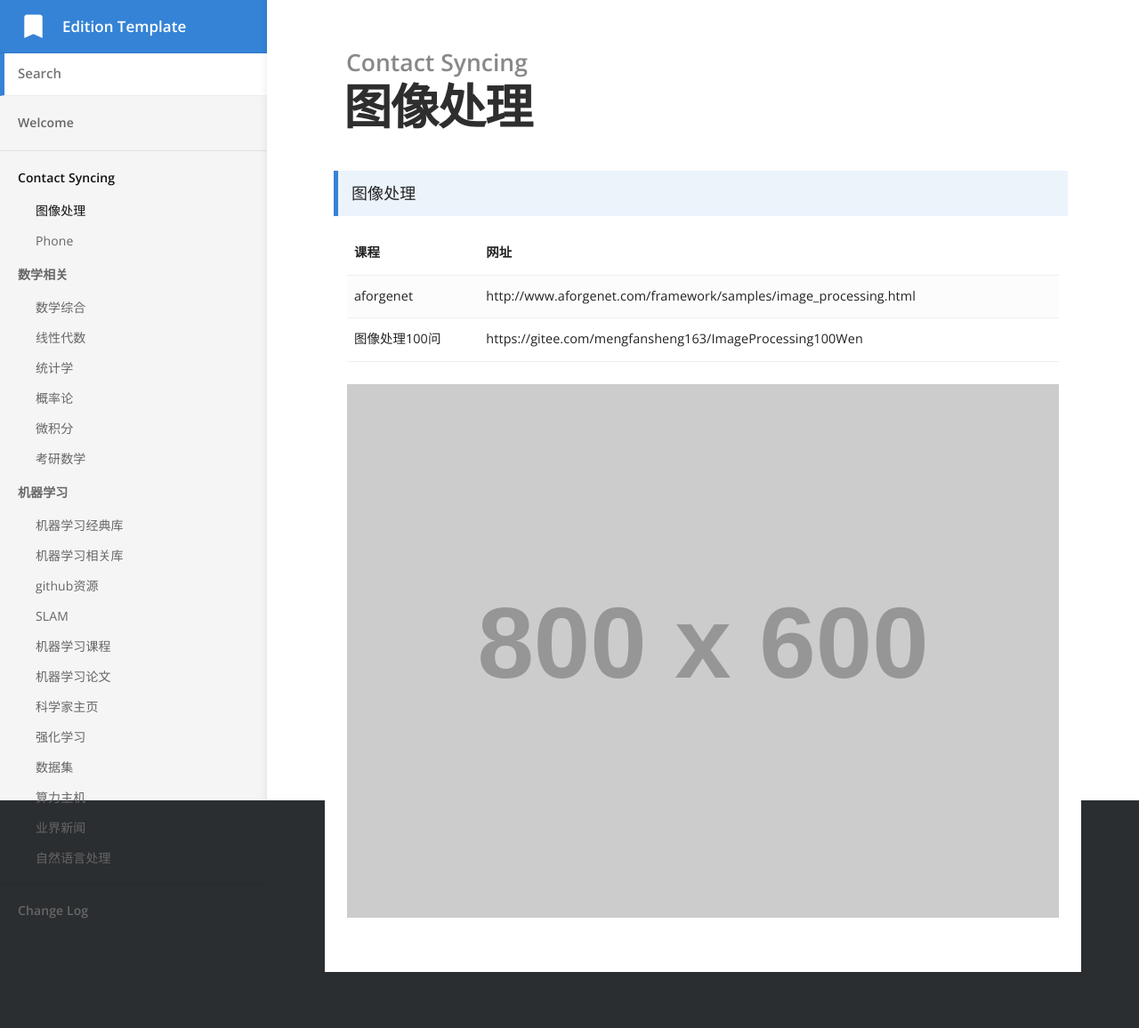
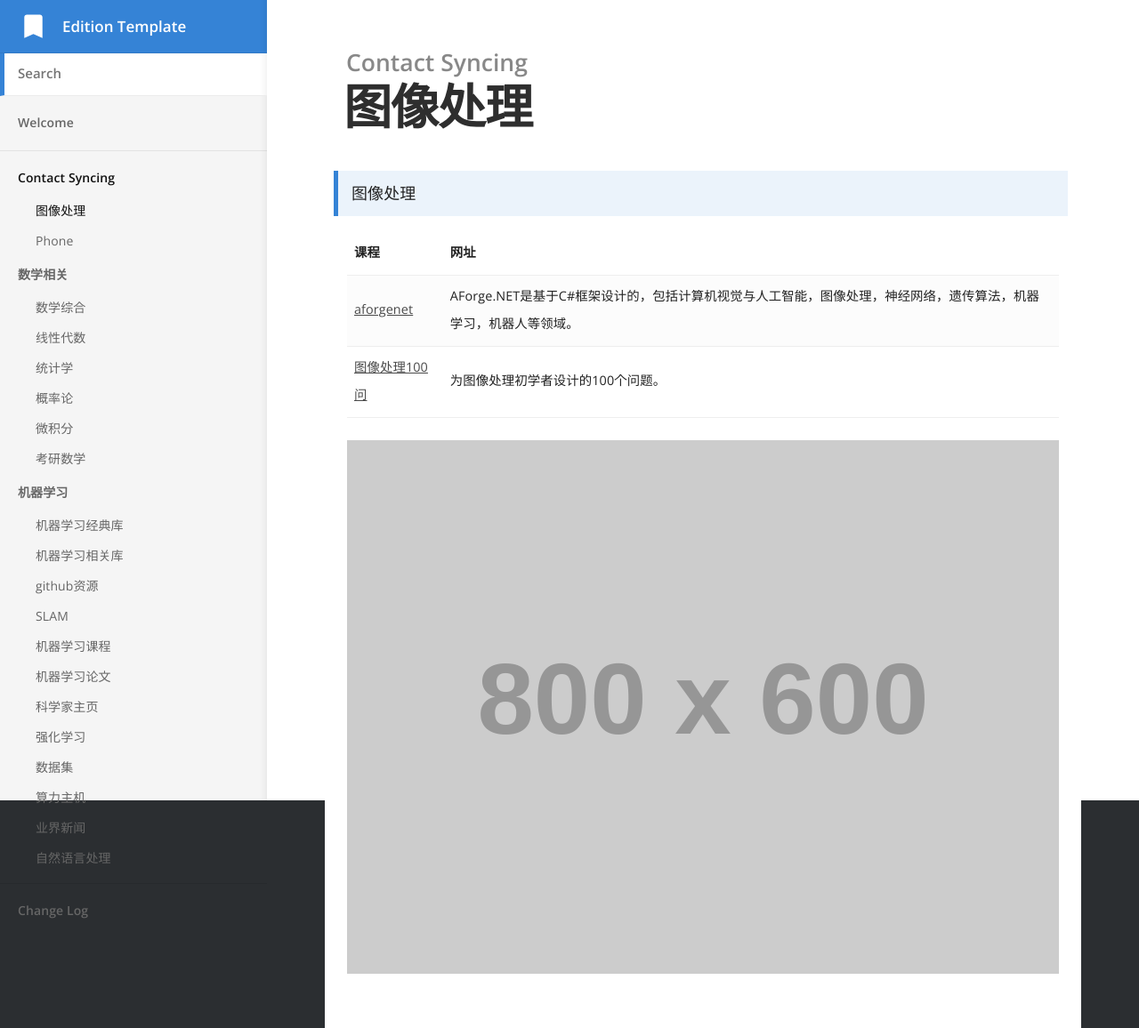
Before and after one commit to bashendixie/Machine_Learning_Notes, a Jekyll site: the page built from _docs/contact-syncing/图像处理.md, in a window 1280 px wide. Shown: the whole page at 89% size. Built offline with Jekyll 4.4.1, drawn with Linux system fonts in a browser that asks for light colours; before the commit the page ends 1093 px from its top, so only the background shows below that.

Commit message:
no message

```diff
--- a/_docs/contact-syncing/图像处理.md
+++ b/_docs/contact-syncing/图像处理.md
@@ -22,18 +22,19 @@ order: 1
 		</tr>
 		<tr>
 			<td>
-				aforgenet
+				<a href="http://www.aforgenet.com/framework/samples/image_processing.html">aforgenet</a>
 			</td>
 			<td>
-				http://www.aforgenet.com/framework/samples/image_processing.html
+				AForge.NET是基于C#框架设计的，包括计算机视觉与人工智能，图像处理，神经网络，遗传算法，机器学习，机器人等领域。
+
 			</td>
 		</tr>
 		<tr>
 			<td>
-				图像处理100问
+				<a href="https://gitee.com/mengfansheng163/ImageProcessing100Wen">图像处理100问</a>
 			</td>
 			<td>
-				https://gitee.com/mengfansheng163/ImageProcessing100Wen
+				为图像处理初学者设计的100个问题。
 			</td>
 		</tr>
 
```
